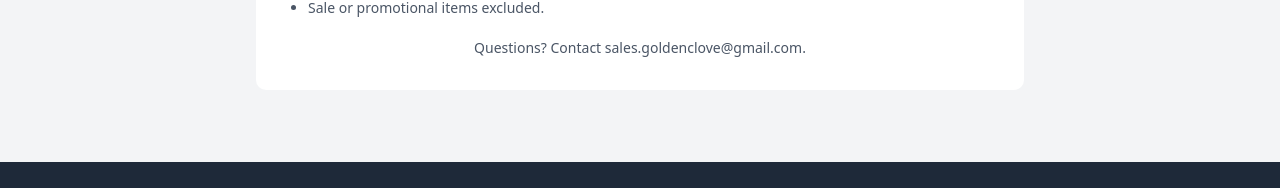
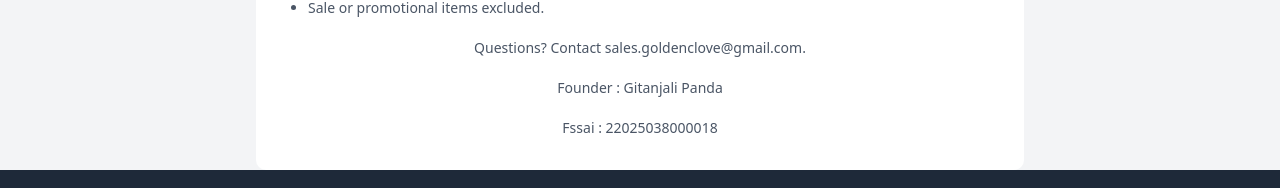
Before and after one commit to mickey-panda/golden-clove-ui, a Next.js app: page /refund-policy in a window 1280 px wide. Shown: the part 570-758 px from the top of the page. Built offline with nearby package versions, Linux system fonts and the light colour scheme; no server answers.

Commit message:
Added founder name in policy

```diff
--- a/src/components/RefundPolicyComponent.tsx
+++ b/src/components/RefundPolicyComponent.tsx
@@ -34,6 +34,13 @@ const RefundPolicyComponent = () => {
         <p className="mt-5 text-sm text-gray-600 text-center">
           Questions? Contact <span className="font-medium">sales.goldenclove@gmail.com</span>.
         </p>
+
+        <p className="mt-5 text-sm text-gray-600 text-center">
+          <span className="font-medium">Founder</span> : Gitanjali Panda
+        </p>
+        <p className="mt-5 text-sm text-gray-600 text-center">
+          <span className="font-medium">Fssai</span> : 22025038000018
+        </p>
       </div>
     );
   };
--- a/src/data/teamMembers.js
+++ b/src/data/teamMembers.js
@@ -1,5 +1,5 @@
 const teamMembers = [
-    { name: "Mrs. Geetanjali Panda", role: "Founder", image: "https://i.imgur.com/QUlo1l0.jpeg" },
+    { name: "Mrs. Gitanjali Panda", role: "Founder", image: "https://i.imgur.com/QUlo1l0.jpeg" },
     { name: "Mr. Nanda Kishore Panda", role: "Finance & Accounting", image: "https://i.imgur.com/PxilysS.jpeg" },
     { name: "Mrs. Sila Sabat", role: "Operations & Quality", image: "https://i.imgur.com/LTEbQkR.jpeg" },
     { name: "Mr. Prabina Kumar Panda", role: "Retails & Stores", image: "https://i.imgur.com/W2G1Wdj.jpeg" },
```
